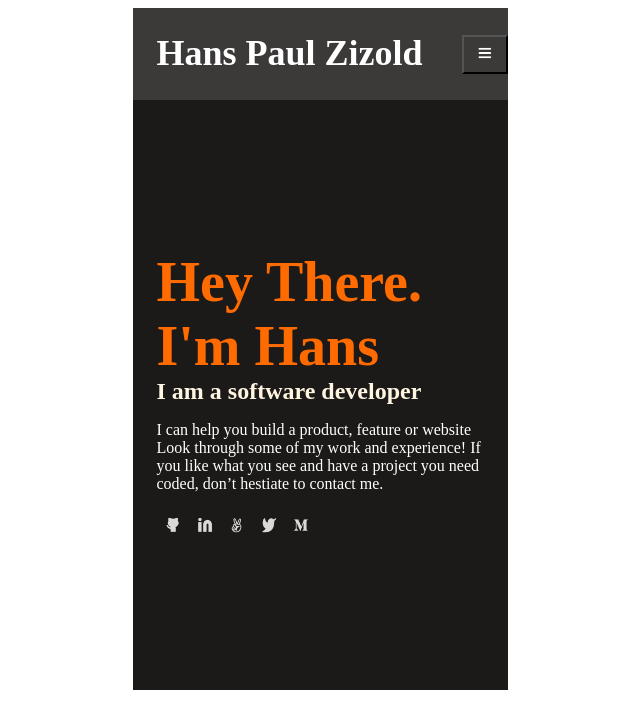
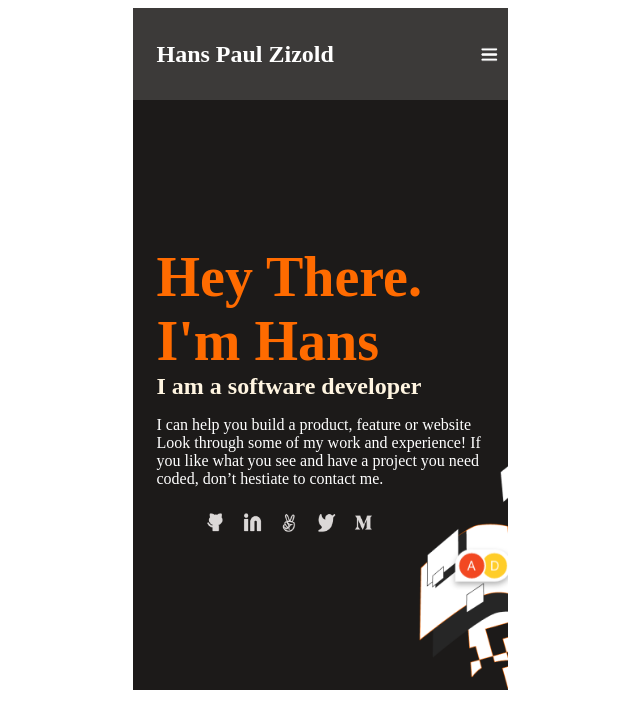
Before and after one commit to HansZizold/Portfolio, a plain HTML site: page index.html in a window 1280 px wide. Shown: the whole page, without its empty margins (320-960 px from the left). Drawn offline with Linux system fonts and the light colour scheme.

Commit message:
First Corrections
Some corrections executed according to the observations

```diff
--- a/index.html
+++ b/index.html
@@ -10,10 +10,8 @@
 <body>
     <div class="main-container">
         <header class="mobile-header">
-            <h1 id="name">Hans Paul Zizold</h1>
-            <button class="menu">
-                <img src="images/menu.png" alt="Menu">
-            </button>
+            <p id="name">Hans Paul Zizold</p>
+            <img src="images/menu.png" alt="Menu">
         </header>
 
         <div class="content">
@@ -23,13 +21,13 @@
                 <p>I can help you build a product, feature or website Look through some of my work and experience! If you like what you see and have a project you need coded, don’t hestiate to contact me.
                 </p>
             </section>
-            <figure>
-                <img src="images/cat.png" alt="cat">
-                <img src="images/instagram.png" alt="instagram">
-                <img src="images/hand.png" alt="hand">
-                <img src="images/twitter.png" alt="twitter">
-                <img src="images/eme.png" alt="eme">
-            </figure>
+            <ul>
+                <li><img src="images/cat.png" alt="cat"></li>
+                <li><img src="images/instagram.png" alt="instagram"></li>
+                <li><img src="images/hand.png" alt="hand"></li>
+                <li><img src="images/twitter.png" alt="twitter"></li>
+                <li><img src="images/eme.png" alt="eme"></li>
+            </ul>
         </div>
     </div>
 </body>
--- a/styles.css
+++ b/styles.css
@@ -4,7 +4,6 @@ body {
 }
 
 .main-container {
-  height: 95vh;
   width: 375px;
   display: flex;
   flex-direction: column;
@@ -13,14 +12,15 @@ body {
 .mobile-header {
   height: 92px;
   background-color: #3c3a39;
-  font-size: 18px;
-  font-weight: 700;
-  color: white;
   display: flex;
   justify-content: space-between;
+  align-items: center;
 }
 
 #name {
+  font-size: 24px;
+  font-weight: 700;
+  color: white;
   padding: 0 24px 0 24px;
 }
 
@@ -33,11 +33,13 @@ body {
 
 .content {
   height: 590px;
-  background-color: #1c1a19;
+  background-image: url("images/background.png");
+  background-size: 100%;
   padding: 0 24px 0 24px;
   display: flex;
   flex-direction: column;
   justify-content: center;
+  align-items: flex-start;
 }
 
 #greeting {
@@ -60,14 +62,17 @@ p {
   font-weight: 400px;
 }
 
-figure {
+ul {
+  margin: 0;
   display: flex;
-  justify-content: flex-start;
-  margin: 0%;
+}
+
+li {
+  list-style: none;
 }
 
 img {
-  height: 20px;
-  width: 20px;
+  height: 25px;
+  width: 25px;
   padding: 6px;
 }
```
Also changed, not shown: images/background.png (added).
